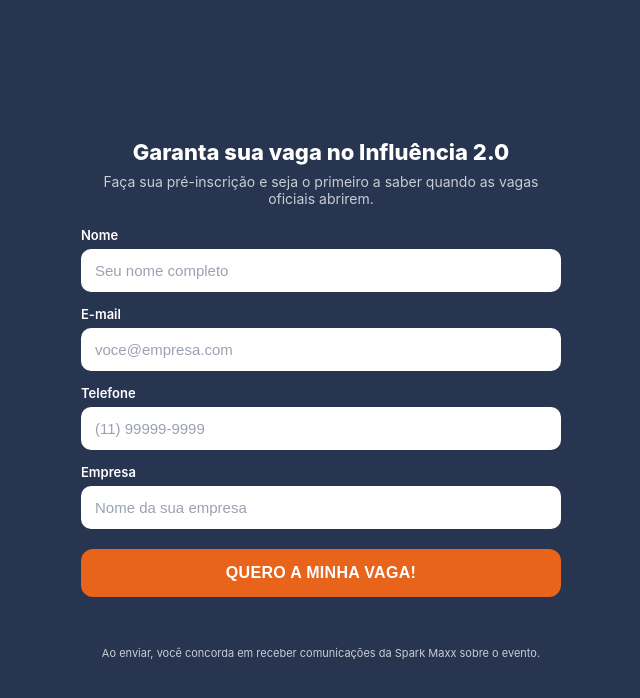
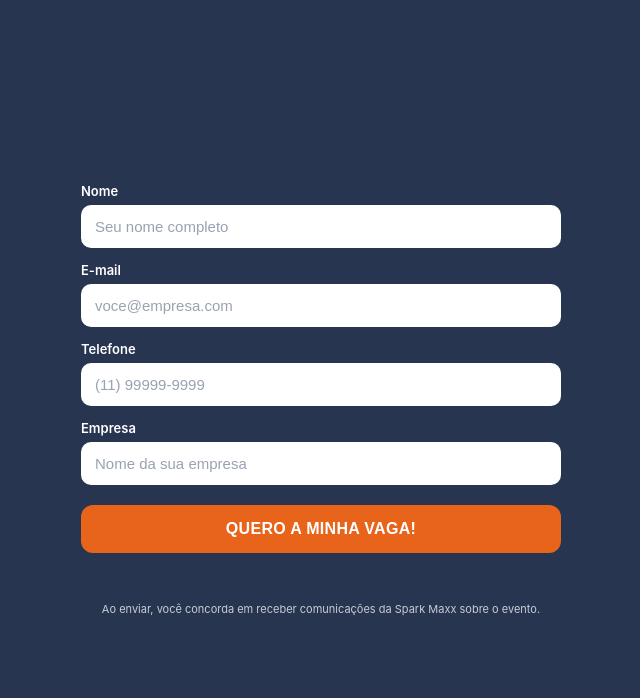
Before and after one commit to Caiogss19/-pre-inscricao-influencia, a plain HTML site: page index.html in a window 1280 px wide. Shown: the whole page, without its empty margins (319-959 px from the left). Drawn offline with Linux system fonts and the light colour scheme.

Commit message:
style: remove título e subtítulo do topo do form
Co-Authored-By: Claude Opus 4.8 (1M context) <noreply@anthropic.com>

```diff
--- a/index.html
+++ b/index.html
@@ -70,11 +70,6 @@
 <body>
   <div class="wrap">
     <form id="form" novalidate>
-      <div class="head">
-        <h1>Garanta sua vaga no Influência 2.0</h1>
-        <p>Faça sua pré-inscrição e seja o primeiro a saber quando as vagas oficiais abrirem.</p>
-      </div>
-
       <div class="field">
         <label for="nome">Nome</label>
         <input id="nome" name="nome" type="text" autocomplete="name" placeholder="Seu nome completo" required />
```
